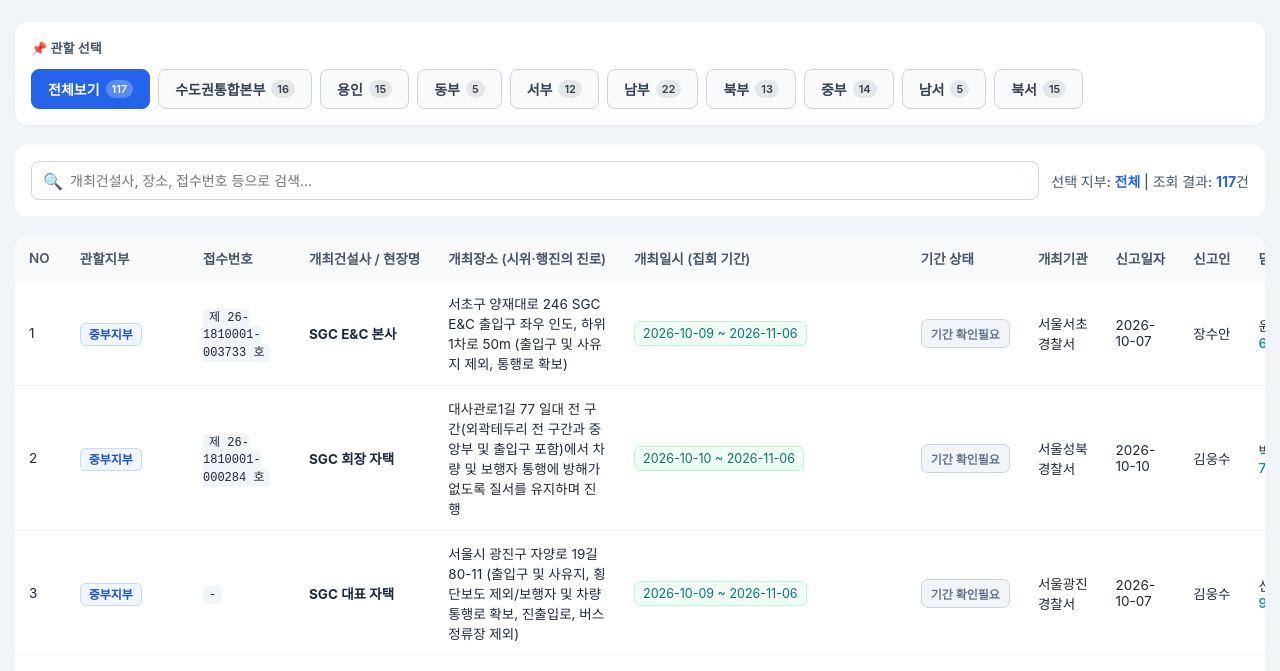
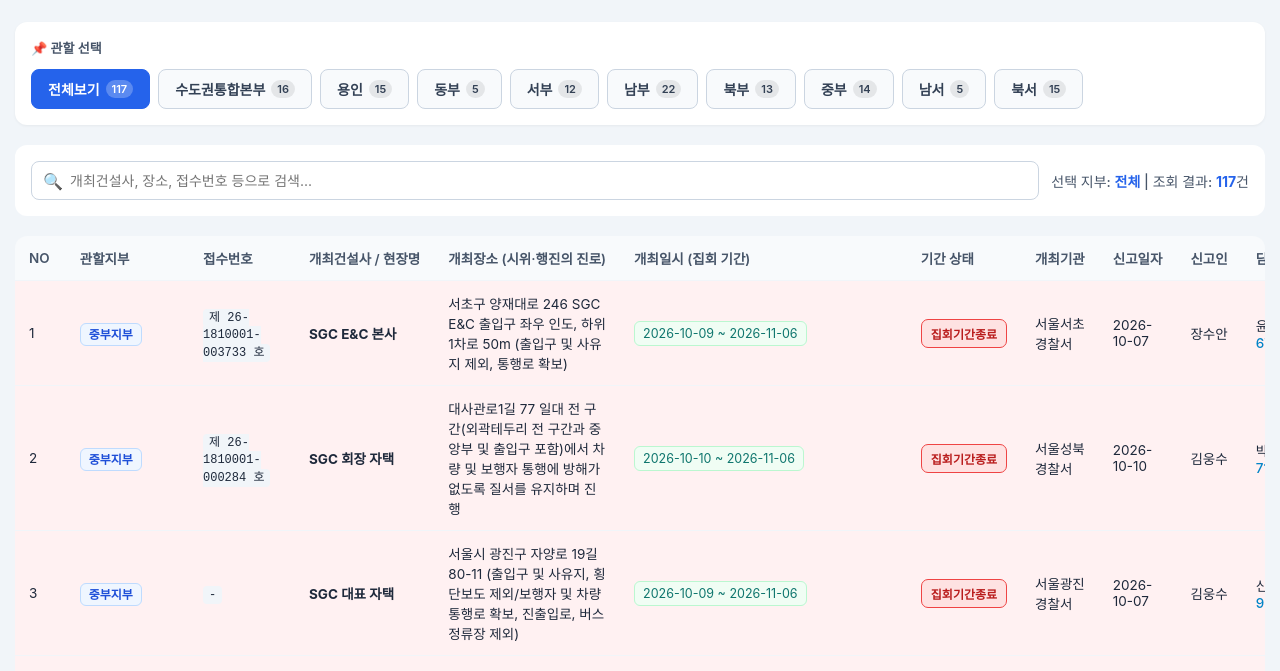
Before and after one commit to hktower226-lang/rally-report-dashboard, a plain HTML site: page index.html in a window 1280 px wide. Shown: the part 90-761 px from the top of the page. Drawn offline with Linux system fonts and the light colour scheme.

Commit message:
Fix rally period status date regex to parse existing period dates

```diff
--- a/index.html
+++ b/index.html
@@ -54,7 +54,7 @@ function renderButtons(){buttons.replaceChildren();branches.forEach(branch=>{con
 // 한국시간의 오늘 날짜를 기준으로, 개최 종료일은 당일까지 유효합니다.
 function todayKST(){return new Intl.DateTimeFormat("sv-SE",{timeZone:"Asia/Seoul",year:"numeric",month:"2-digit",day:"2-digit"}).format(new Date());}
 function periodStatus(period){
- const matches=safe(period).match(/\\d{4}-\\d{2}-\\d{2}/g);
+ const matches=safe(period).match(/\d{4}-\d{2}-\d{2}/g);
  if(!matches||matches.length<2)return {text:"기간 확인필요",cls:"status-unknown"};
  const end=matches[matches.length-1],today=todayKST();
  const days=Math.round((Date.parse(end+"T00:00:00Z")-Date.parse(today+"T00:00:00Z"))/86400000);
```
